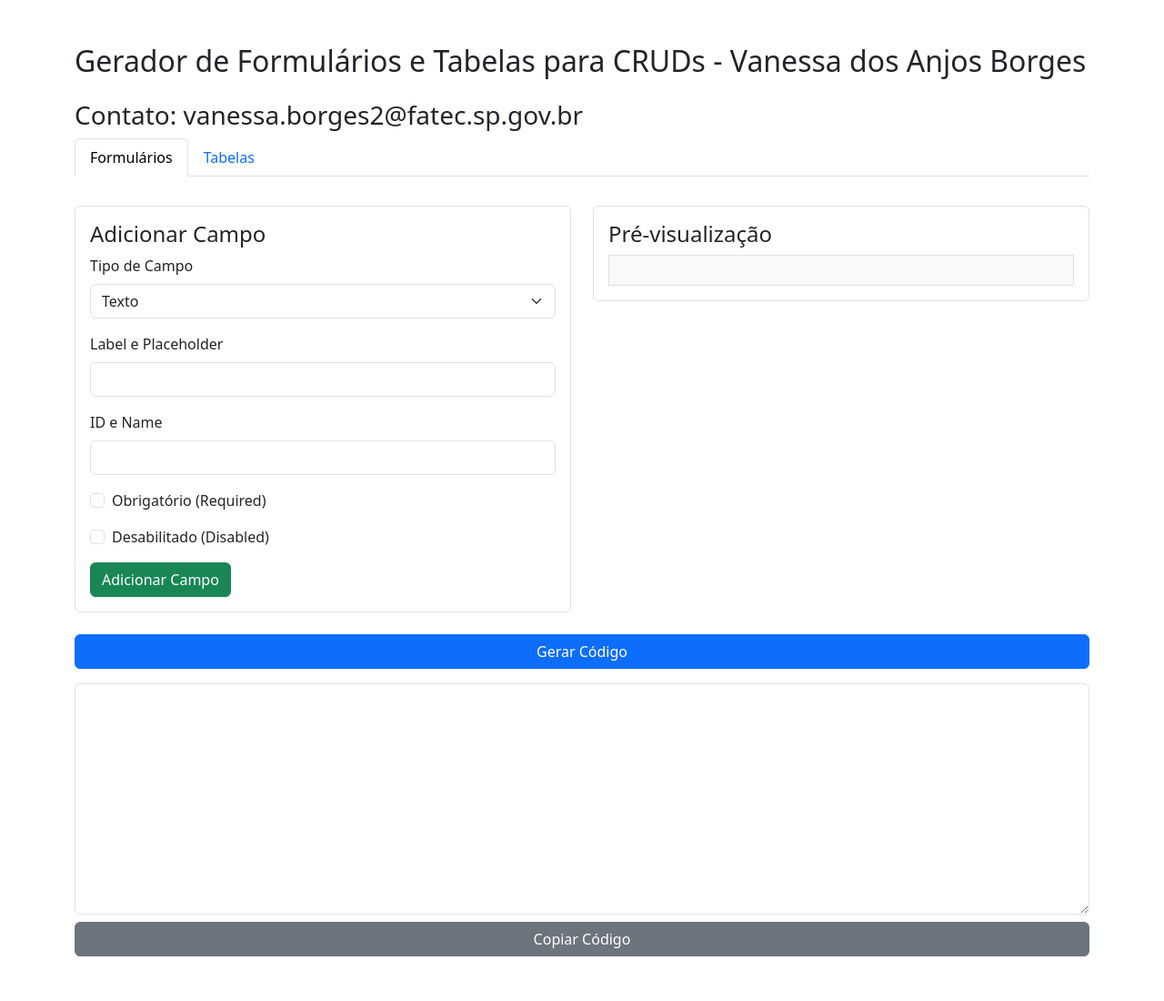
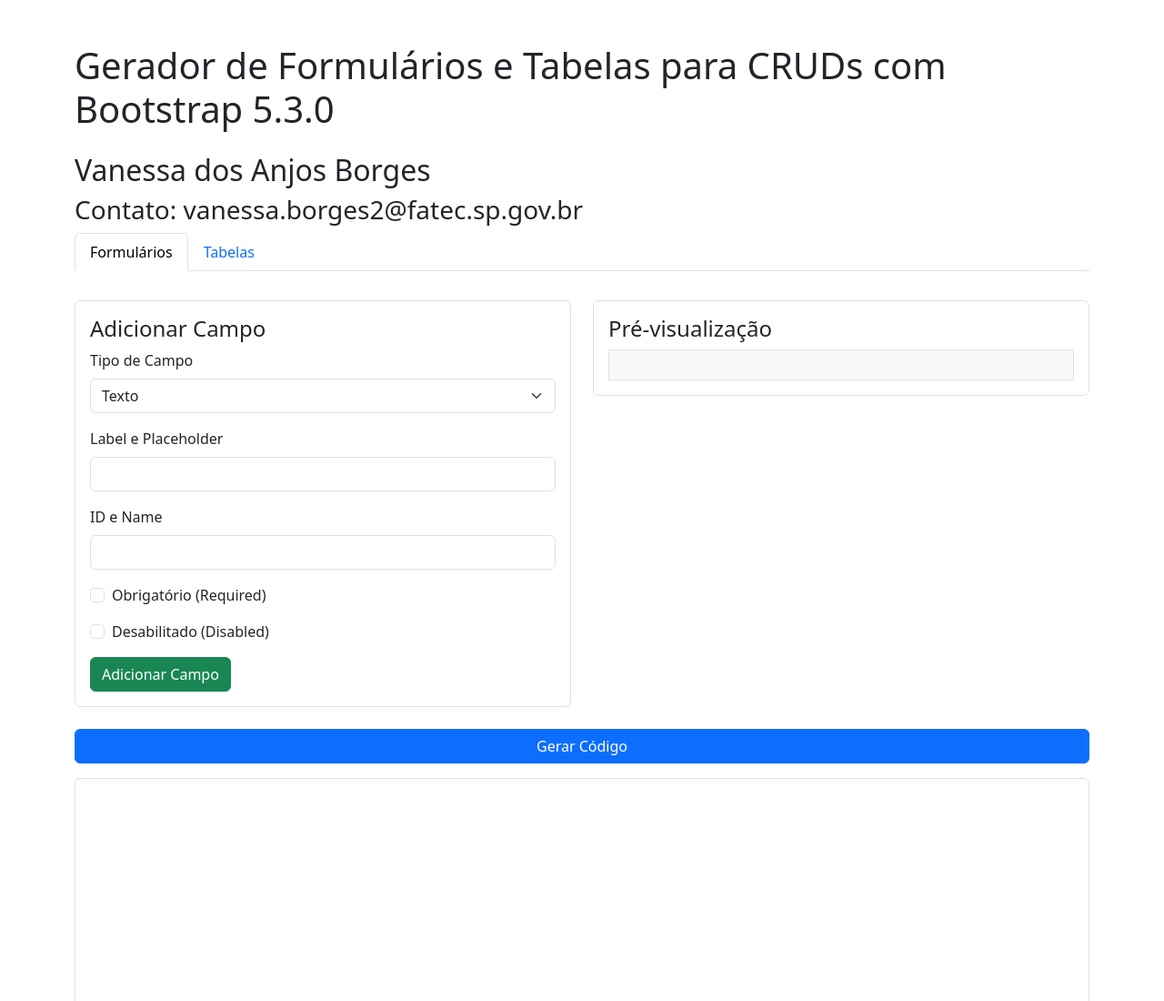
Before and after one commit to vanessaborges2/Gerador-Formulario, a plain HTML site: page index.html in a window 1280 px wide. Shown: the top 1100 px of the page at 91% size. Drawn offline with nearby package versions, Linux system fonts and the light colour scheme.

Commit message:
Update index.html

```diff
--- a/index.html
+++ b/index.html
@@ -3,7 +3,7 @@
 <head>
     <meta charset="UTF-8">
     <meta name="viewport" content="width=device-width, initial-scale=1.0">
-    <title>Gerador de Formulários e Tabelas para CRUDs - Vanessa dos Anjos Borges</title>
+    <title>Gerador de Código</title>
     <link href="https://cdn.jsdelivr.net/npm/bootstrap@5.3.0/dist/css/bootstrap.min.css" rel="stylesheet">
     <style>
         .column {
@@ -18,8 +18,9 @@
 </head>
 <body>
     <div class="container mt-5">
-        <h2 class="mb-4">Gerador de Formulários e Tabelas para CRUDs - Vanessa dos Anjos Borges</h2>
-        <h3>Contato: vanessa.borges2@fatec.sp.gov.br</h3>
+        <h1 class="mb-4">Gerador de Formulários e Tabelas para CRUDs com Bootstrap 5.3.0 </h1>
+        <h2 class="mb-2"> Vanessa dos Anjos Borges</h2>
+        <h3 class="mb-2 mb-2">Contato: vanessa.borges2@fatec.sp.gov.br</h3>
         <!-- Abas -->
         <ul class="nav nav-tabs" id="tabMenu">
             <li class="nav-item">
```
